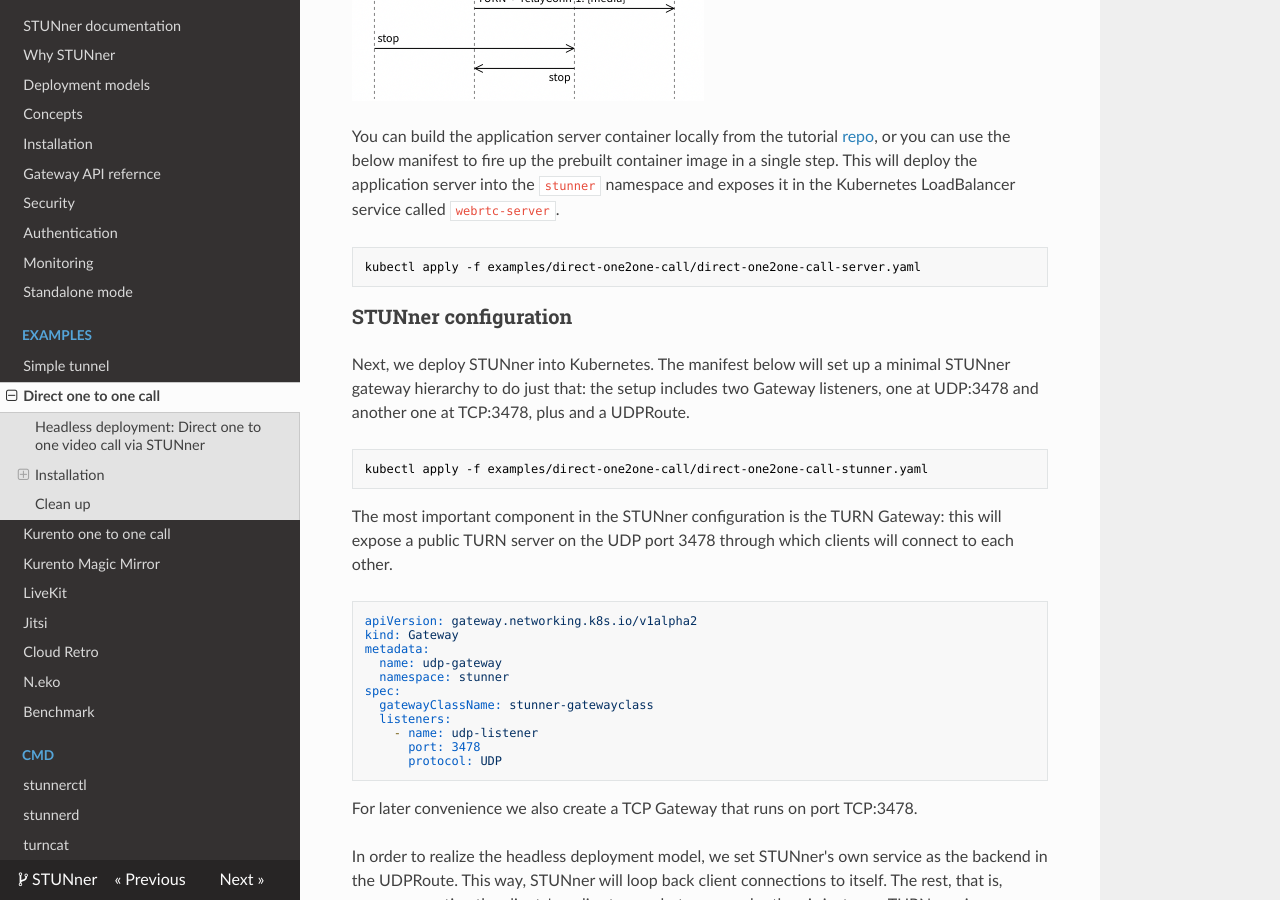
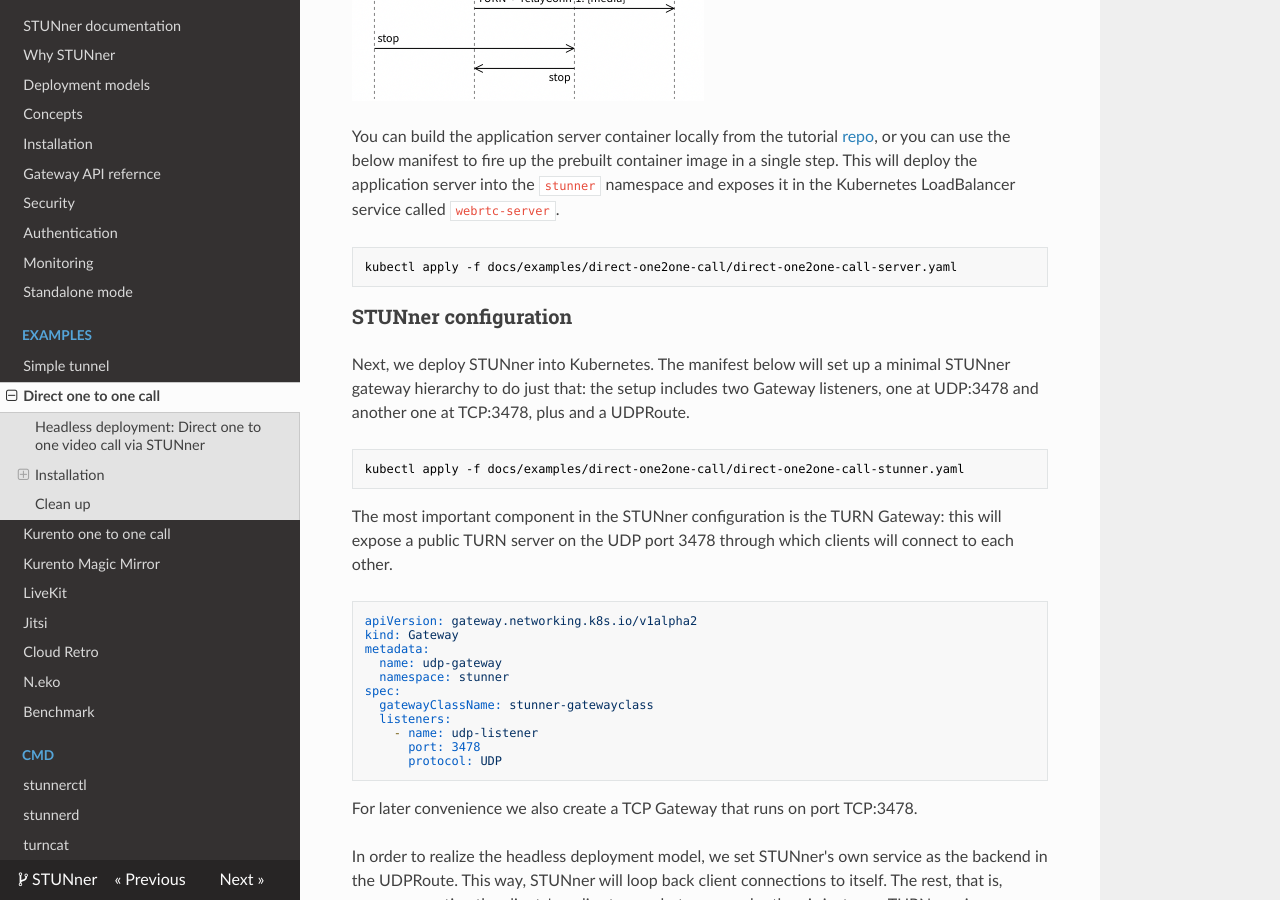
Before and after one commit to l7mp/stunner, an MkDocs documentation site: the page built from docs/examples/direct-one2one-call/README.md, in a window 1280 px wide and 900 px high, scrolled down 5339 px. Built offline with MkDocs 1.6.1, drawn with Linux system fonts in a browser that asks for light colours; nearby versions of some CDN libraries; some of the changed text lies outside the part shown.

Commit message:
docs: Update links in examples

````diff
--- a/docs/examples/direct-one2one-call/README.md
+++ b/docs/examples/direct-one2one-call/README.md
@@ -203,7 +203,7 @@ the application server into the `stunner` namespace and exposes it in the Kubern
 service called `webrtc-server`.
 
 ```console
-kubectl apply -f examples/direct-one2one-call/direct-one2one-call-server.yaml
+kubectl apply -f docs/examples/direct-one2one-call/direct-one2one-call-server.yaml
 ```
 
 ### STUNner configuration
@@ -213,7 +213,7 @@ gateway hierarchy to do just that: the setup includes two Gateway listeners, one
 another one at TCP:3478, plus and a UDPRoute.
 
 ```console
-kubectl apply -f examples/direct-one2one-call/direct-one2one-call-stunner.yaml
+kubectl apply -f docs/examples/direct-one2one-call/direct-one2one-call-stunner.yaml
 ```
 
 The most important component in the STUNner configuration is the TURN Gateway: this will expose a
@@ -407,6 +407,6 @@ WebRTC service and many things can go wrong. Below is a list of steps to help de
 Delete the demo deployment using the below command:
 
 ```console
-kubectl delete -f examples/direct-one2one-call/direct-one2one-call-server.yaml
-kubectl delete -f examples/direct-one2one-call/direct-one2one-call-stunner.yaml
+kubectl delete -f docs/examples/direct-one2one-call/direct-one2one-call-server.yaml
+kubectl delete -f docs/examples/direct-one2one-call/direct-one2one-call-stunner.yaml
 ```
````
Also changed, not shown: docs/examples/kurento-one2one-call/README.md (+4 -4 lines).
